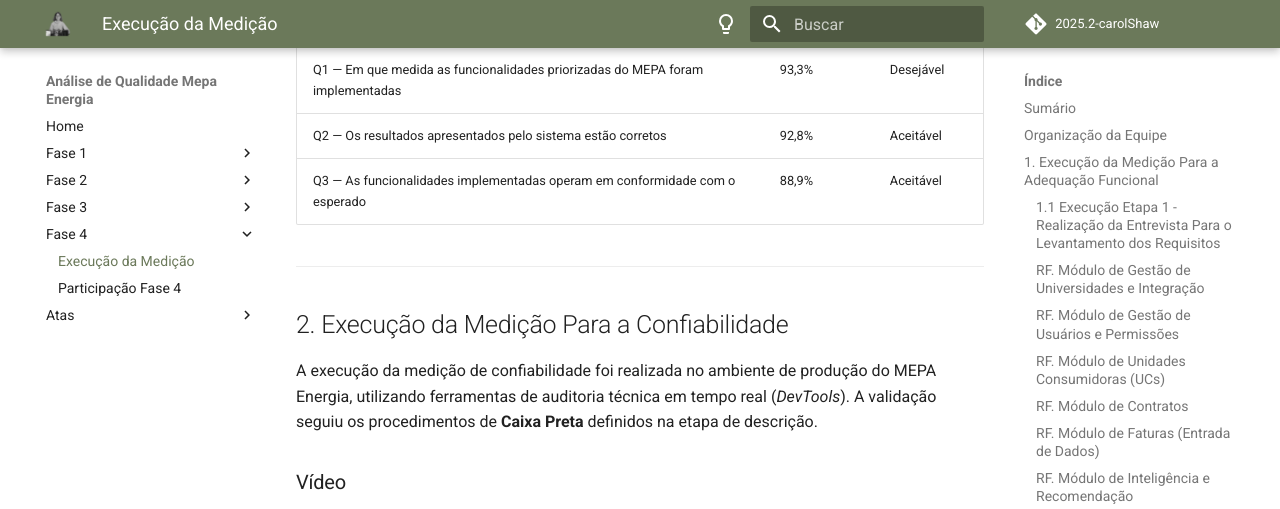
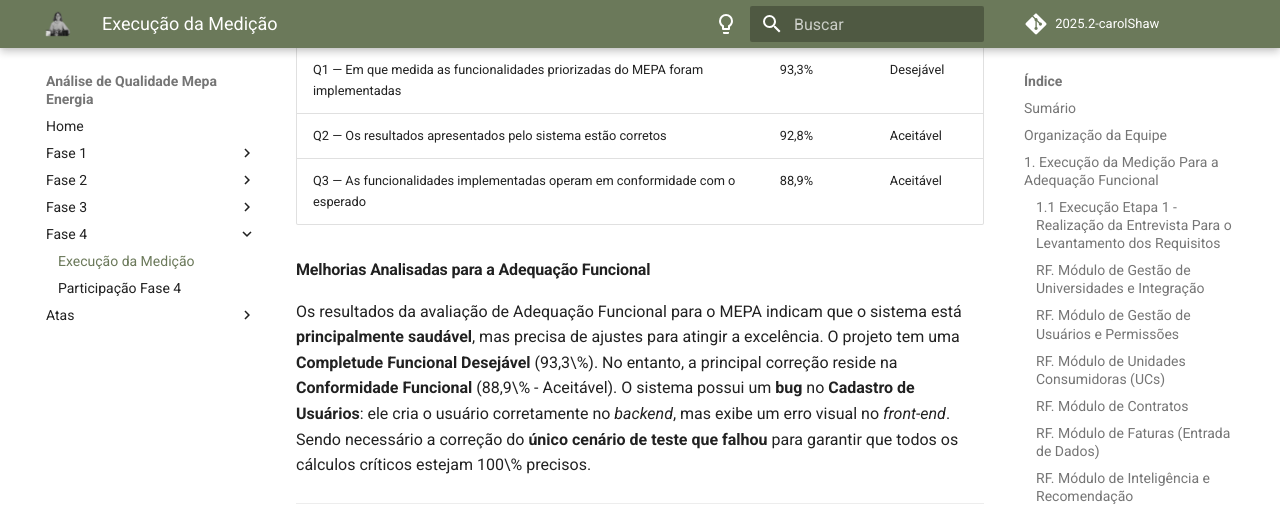
Before and after one commit to FCTE-Qualidade-de-Software-1/2025-2_T02_CAROL-SHAW, an MkDocs documentation site: the page built from docs/pages/Modulo4/execucaoDaMedicao.md, in a window 1280 px wide and 900 px high, scrolled down 5903 px, cut to the strip 0-509 px from the top of the window. Built offline with MkDocs 1.6.1 and Material for MkDocs 9.7.7, drawn with Linux system fonts in a browser that asks for light colours; comment, search, counter and statistics services are not loaded.

Commit message:
doc: final adq

```diff
--- a/docs/pages/Modulo4/execucaoDaMedicao.md
+++ b/docs/pages/Modulo4/execucaoDaMedicao.md
@@ -511,6 +511,9 @@ A avaliação se deu pela comparação entre o comportamento observado e o compo
   </table>
 </div>
 
+#### Melhorias Analisadas para a Adequação Funcional
+
+Os resultados da avaliação de Adequação Funcional para o MEPA indicam que o sistema está **principalmente saudável**, mas precisa de ajustes para atingir a excelência. O projeto tem uma **Completude Funcional Desejável** (93,3\%). No entanto, a principal correção reside na **Conformidade Funcional** (88,9\% - Aceitável). O sistema possui um **bug** no **Cadastro de Usuários**: ele cria o usuário corretamente no *backend*, mas exibe um erro visual no *front-end*. Sendo necessário a correção do **único cenário de teste que falhou** para garantir que todos os cálculos críticos estejam 100\% precisos.
 
 ---
 
```
